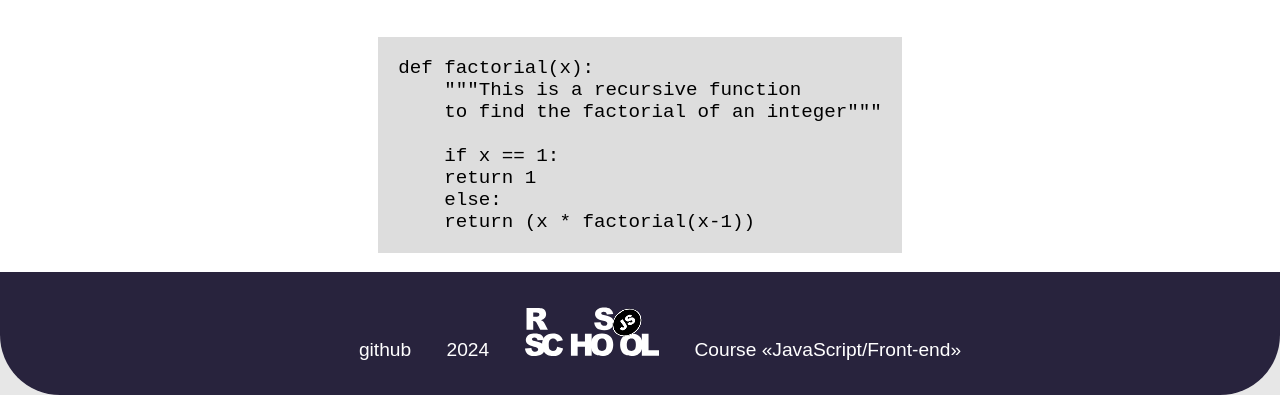
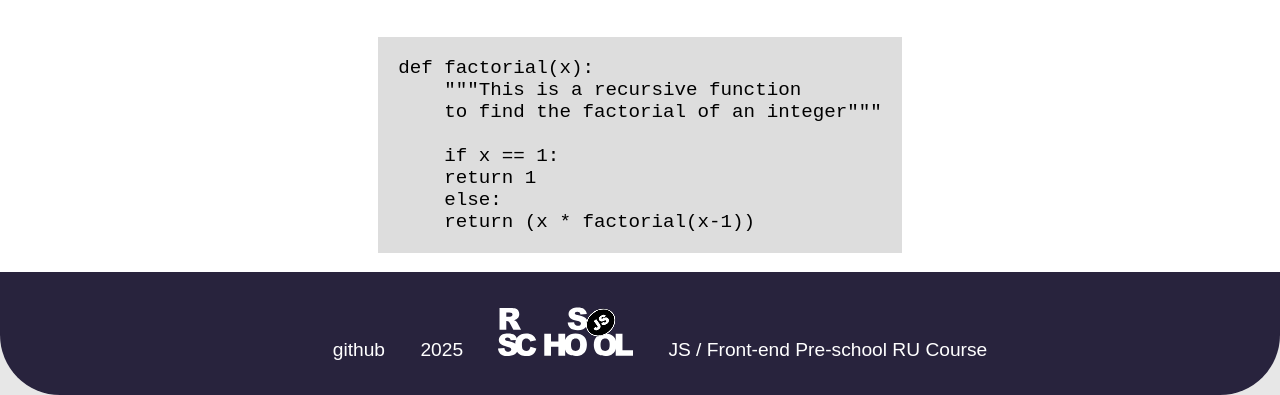
Before and after one commit to Blshop/rsschool-cv, a plain HTML site: page index.html in a window 1280 px wide. Shown: the part 2036-2431 px from the top of the page. Drawn offline with Linux system fonts and the light colour scheme.

Commit message:
fix: minor changes

```diff
--- a/index.html
+++ b/index.html
@@ -46,8 +46,9 @@
                         <li>Belarus, Mogilev</li>
                         <li><i class="fas fa-phone"></i></li>
                         <li>+375 (29) 121-43-20</li>
-                        <li><i class="fab fa-skype"></i></li>
-                        <li><a href="skype:live:.cid.33bc234dcae3aa82?call">Nikita</a></li>
+                        <li><i class="fab fa-discord"></i></li>
+                        <li><a href="https://discord.com/users/276266253327269898">Nikita</a></li>
+
                         <li><i class="fas fa-envelope-square"></i></li>
                         <li>envworking@gmail.com</li>
                     </ul>
@@ -200,9 +201,12 @@ def factorial(x):
             <footer>
                 <ul>
                     <li><a href="https://github.com/Blshop">github</a></li>
-                    <li>2024</li>
-                    <li><img src="./rs_school_js.svg" alt="rsscool" height="50"></li>
-                    <li><a href="https://rs.school/courses/javascript-ru">Course «JavaScript/Front-end»</a></li>
+                    <li>2025</li>
+                    <li><a href="https://rs.school/courses/javascript-preschool-ru"><img src="./rs_school_js.svg"
+                                alt="rsscool" height="50"></a></li>
+                    <li><a href="https://rs.school/courses/javascript-preschool-ru">JS / Front-end Pre-school RU
+                            Course</a>
+                    </li>
                 </ul>
             </footer>
         </div>
```
